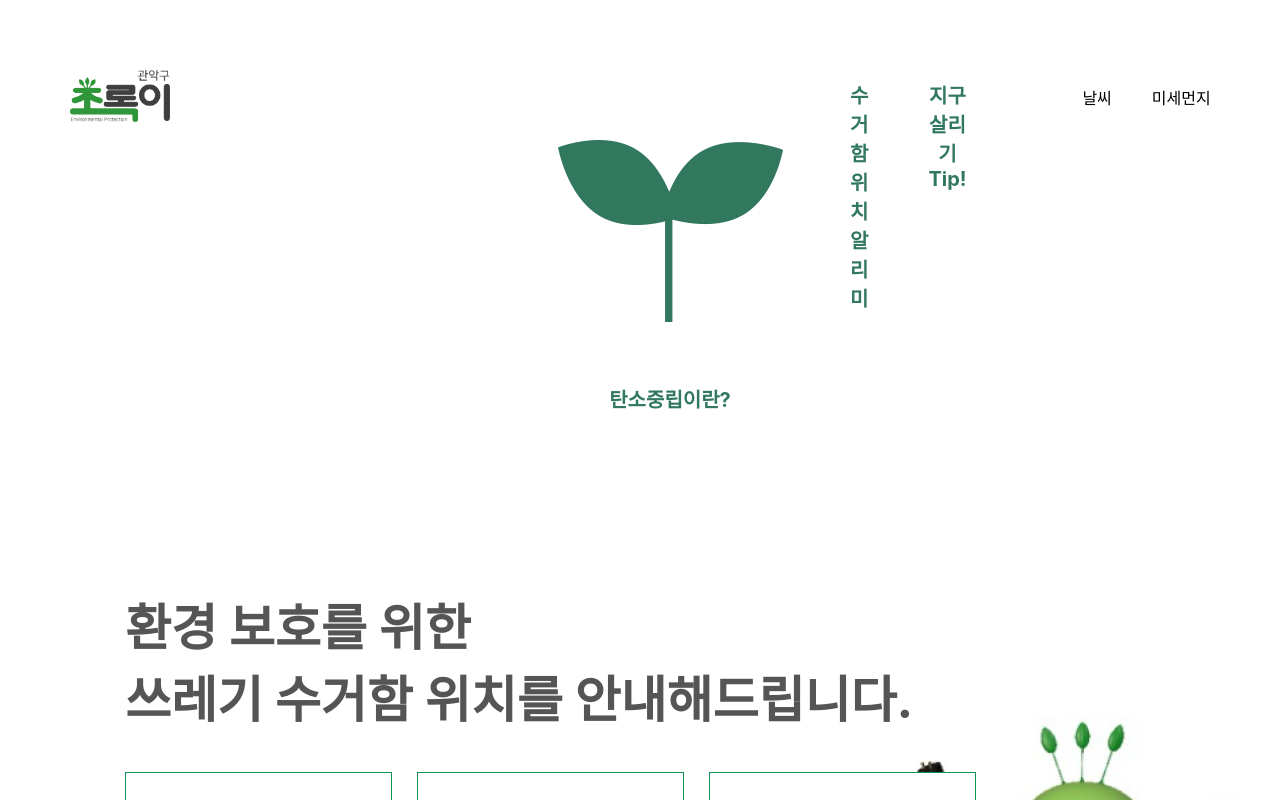
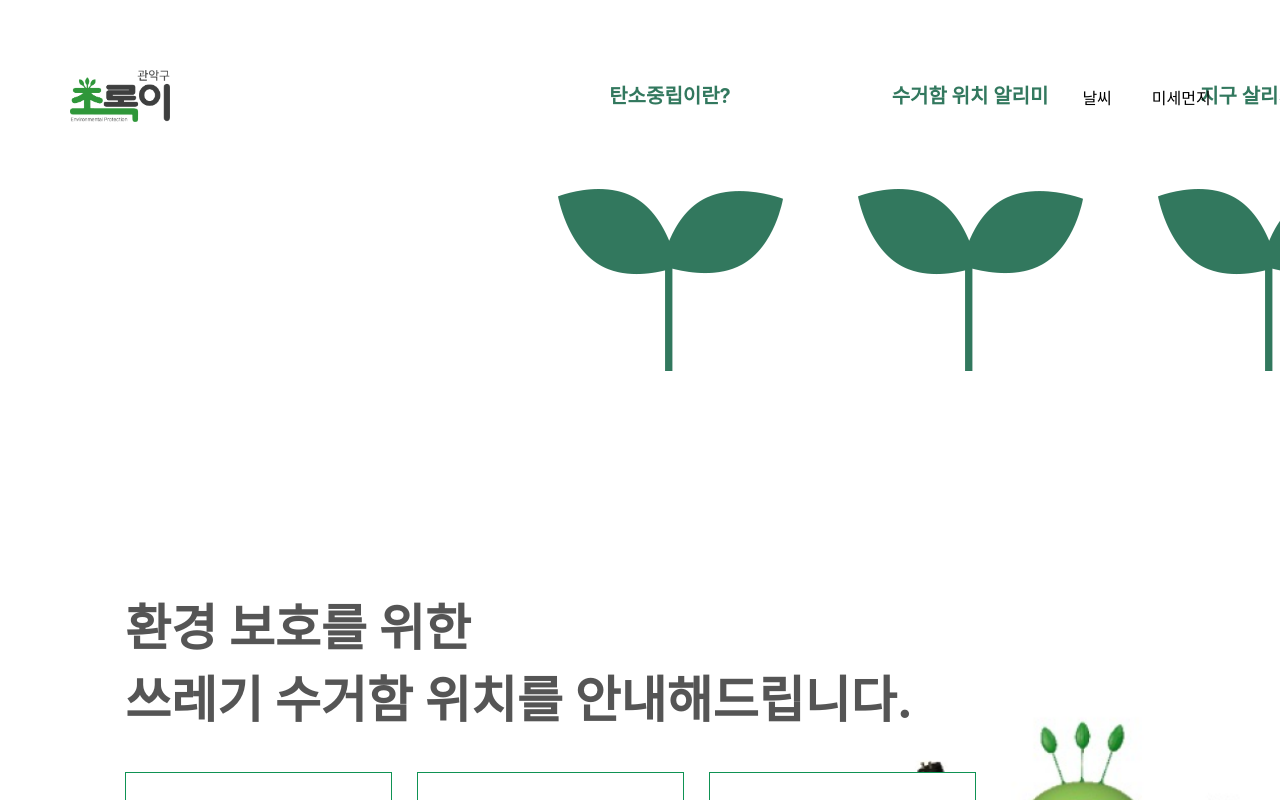
Before and after one commit to hanna0115/gwanakgu-chorogi, a React (Create React App) app in the folder chorogi/: page / in a window 1280 px wide. Shown: the top 800 px of the page. Built offline with nearby package versions, Linux system fonts and the light colour scheme.

Commit message:
📝 sprout mark up

```diff
--- a/chorogi/src/component/Nav.jsx
+++ b/chorogi/src/component/Nav.jsx
@@ -1,7 +1,6 @@
 import React from 'react';
 import { Link } from 'react-router-dom';
 import './Nav.css';
-import logo from './logo.jpg';
 
 const Nav = () => {
   const menuItems = document.querySelectorAll('.gnb > li');
@@ -11,13 +10,11 @@ const Nav = () => {
 
     item.addEventListener('mouseover', function(){
       subMenu.classList.add('active');
-      this.querySelector('a').classList.add('on');
     })
 
     // mouseleave
     item.addEventListener('mouseleave', function(){
       subMenu.classList.remove('active');
-      this.querySelector('a').classList.remove('on');
     })
   })
   return (
@@ -25,13 +22,13 @@ const Nav = () => {
       <nav>
         <h1 className="logo">
           <Link to href="">
-            <img src="/images/logo_black.png" alt="logoimg" />
+            <img src="/images/logo_black.png" alt="logo-img" />
           </Link>
         </h1>
-        <h1 class="visually-hidden">메뉴</h1>
+        <h1 className="visually-hidden">메뉴</h1>
         <ul className="gnb">
-          <li className='sub-item'><img src="/images/sprout.png" alt=""/>
-          <Link to=''>탄소중립이란?</Link>
+          <li><Link to=''>탄소중립이란?</Link>
+            <img className='sprout' src="/images/sprout.png" alt="" />
             <ul className="sub">
               <li><Link to=''>탄소중립이란</Link></li>
               <li><Link to=''>탄소중립 생활실천</Link></li>
@@ -39,12 +36,14 @@ const Nav = () => {
             </ul>
           </li>
           <li><Link to=''>수거함 위치 알리미</Link>
+          <img className='sprout' src="/images/sprout.png" alt="" />
             <ul className="sub">
               <li><Link to=''>의류수거함</Link></li>
               <li><Link to=''>폐건전지, 형광등</Link></li>
             </ul>
           </li>
           <li><Link to=''>지구 살리기 Tip!</Link>
+          <img className='sprout' src="/images/sprout.png" alt="" />
             <ul className="sub">
               <li><Link to=''>분리수거하고 돈벌기</Link></li>
               <li><Link to=''>가까운 곳에 기부하기</Link></li>
```
